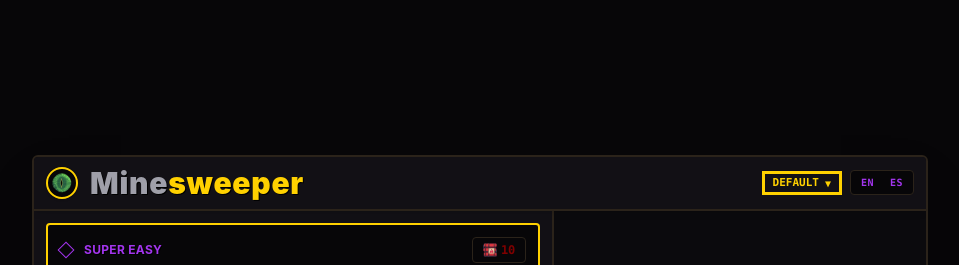
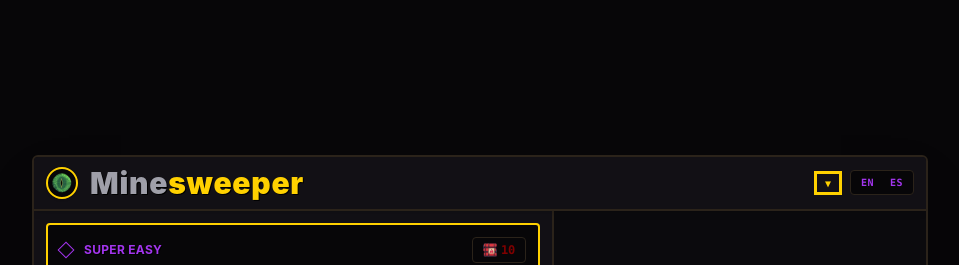
Before and after one commit to renz-ayala/NgMineSweeper, an Angular app: page / in a window 1280 px wide. Shown: the top 265 px of the page, without its empty margins (160-1119 px from the left). Built offline with nearby package versions, Linux system fonts and the light colour scheme.

Commit message:
feat:fix

```diff
--- a/src/app/features/pages/menu/menu.html
+++ b/src/app/features/pages/menu/menu.html
@@ -17,7 +17,6 @@
 
         <div class="dropdown dropdown-end">
           <div tabindex="0" role="button" class="btn btn-xs btn-outline btn-primary font-mono uppercase">
-            <span>{{ themeService.currentTheme() }}</span>
             <span class="text-[10px]">▼</span>
           </div>
 
```
